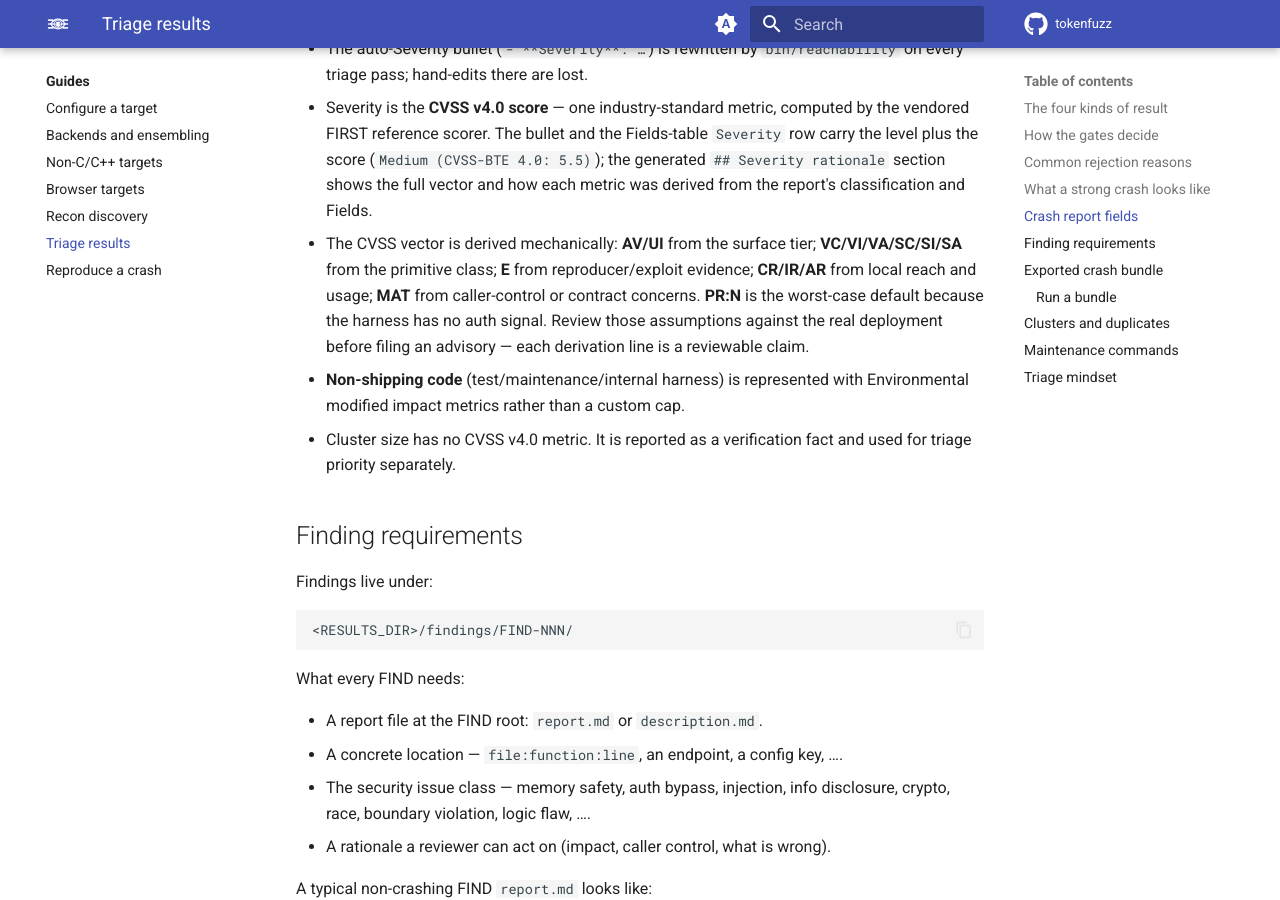
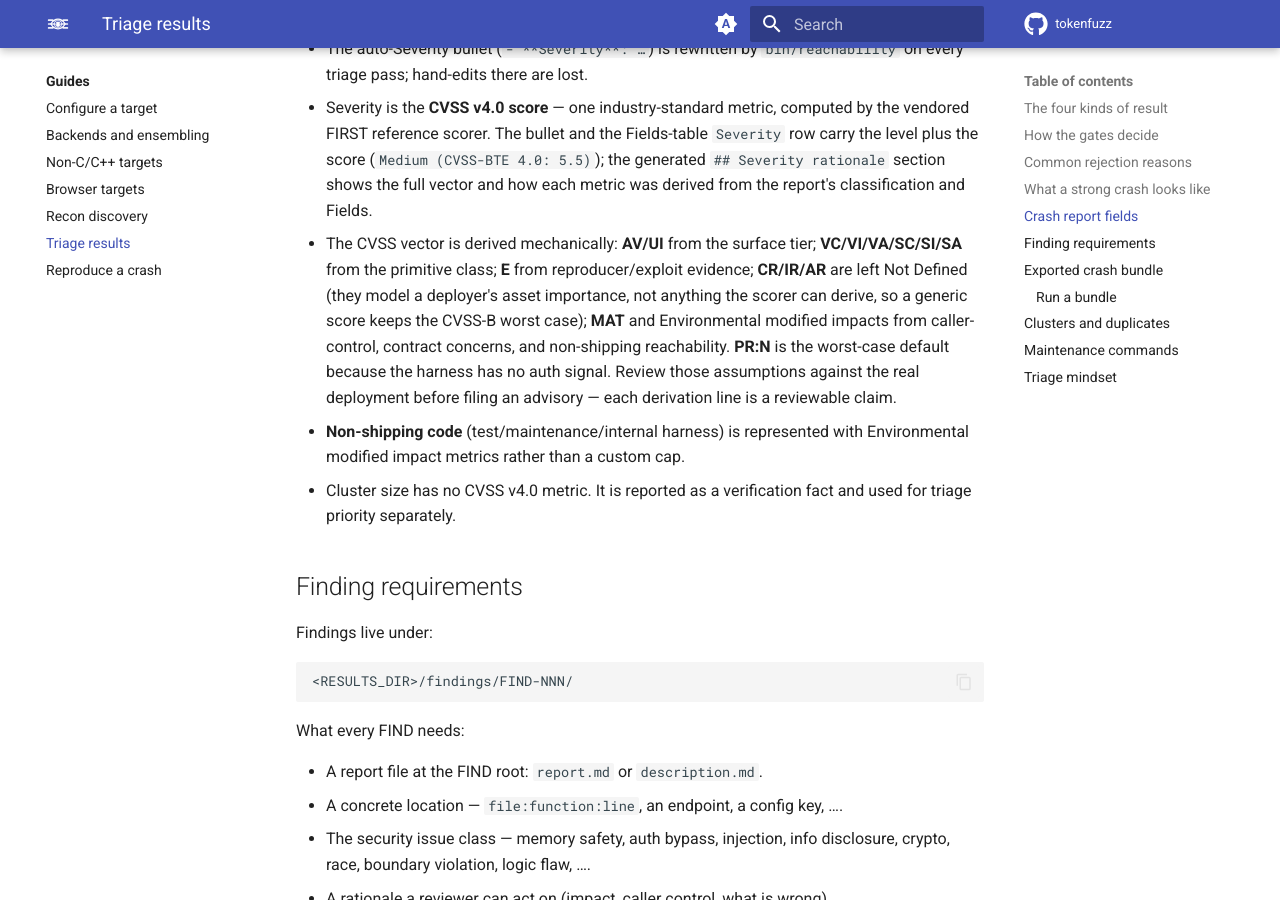
Before and after one commit to tokenfuzz/tokenfuzz, an MkDocs documentation site: the page built from docs/guides/triage-results.md, in a window 1280 px wide and 900 px high, scrolled down 5395 px. Built offline with MkDocs 1.6.1 and Material for MkDocs 9.7.7, drawn with Linux system fonts in a browser that asks for light colours; comment, search, counter and statistics services are not loaded.

Commit message:
severity: stop discounting CR/IR/AR by deployment surface
_environmental_requirement tiered CR/IR/AR by surface (network H,
library/file/cli M, non-shipping L). CVSS Environmental Security
Requirements model an asset's importance to a *deploying organization* and
default to Not Defined (scored as H) — the worst case NVD/CNAs publish.
Tiering them by surface can only ever discount (the default is already the
max) and double-counts the surface, which AV/UI already encode
(cli -> AV:L/UI:P). The effect was a blanket ~one-band knock-down of every
shipped finding: a reachable heap-write with a reproducer read Medium 6.0
when its CVSS-B baseline is High 8.5.

Return X for every surface — the scorer no longer invents environmental
requirements. The genuine "attacker can't reach this" reductions stay in
the impact gates that key on real reachability facts, not shipping context:
_non_shipping_modified_impacts (internal/dev) and
_caller_only_modified_impacts (caller-only triggers).

The caller-only gate had been leaning on CR/IR/AR:M to reach Low; with the
discount gone it would drift to Medium. Make it self-sufficient: when it
localizes a memory-corruption (C/I floored to N), also floor availability
to MVA:L — a self-inflicted crash of the caller's own process is a local
hardening note, not the Base VA:H an attacker-triggered outage warrants.
Caller-only memory corruption stays Low (1.2) on the impacts alone.

Net, matching CVSS-B/NVD convention: reachable heap-write+E:P -> High 7.1;
remote DoS (AV:N/VA:H) -> High 7.7; caller-only corruption -> Low;
non-shipping -> floored. Tests updated to the corrected bands.

```diff
--- a/docs/guides/triage-results.md
+++ b/docs/guides/triage-results.md
@@ -247,9 +247,12 @@
   report's classification and Fields.
 - The CVSS vector is derived mechanically: **AV/UI** from the surface
   tier; **VC/VI/VA/SC/SI/SA** from the primitive class; **E** from
-  reproducer/exploit evidence; **CR/IR/AR** from local reach and usage;
-  **MAT** from caller-control or contract concerns. **PR:N** is the
-  worst-case default because the harness has no auth signal. Review
+  reproducer/exploit evidence; **CR/IR/AR** are left Not Defined (they
+  model a deployer's asset importance, not anything the scorer can derive,
+  so a generic score keeps the CVSS-B worst case); **MAT** and Environmental
+  modified impacts from caller-control, contract concerns, and non-shipping
+  reachability. **PR:N** is the worst-case default because the harness has
+  no auth signal. Review
   those assumptions against the real deployment before filing an
   advisory — each derivation line is a reviewable claim.
 - **Non-shipping code** (test/maintenance/internal harness) is represented
```
Also changed, not shown: 3 other files.
